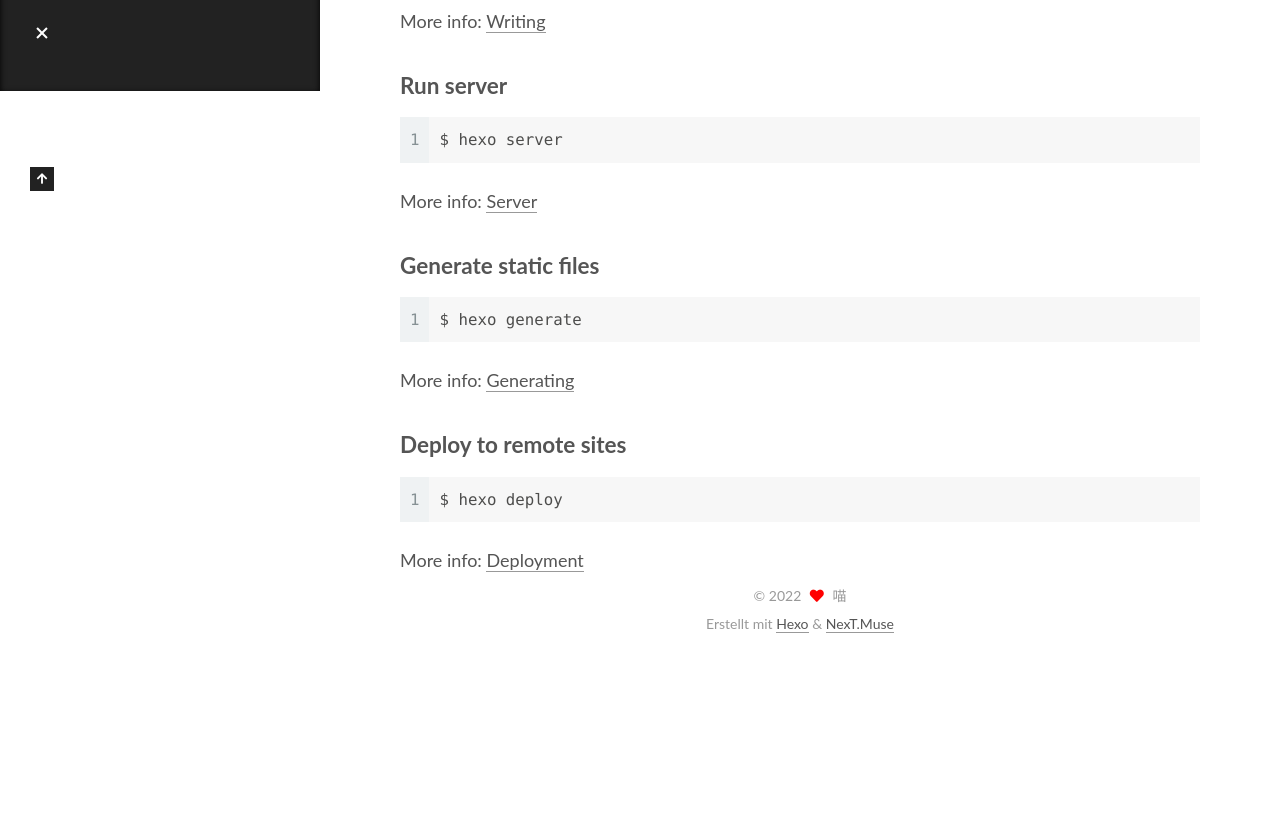
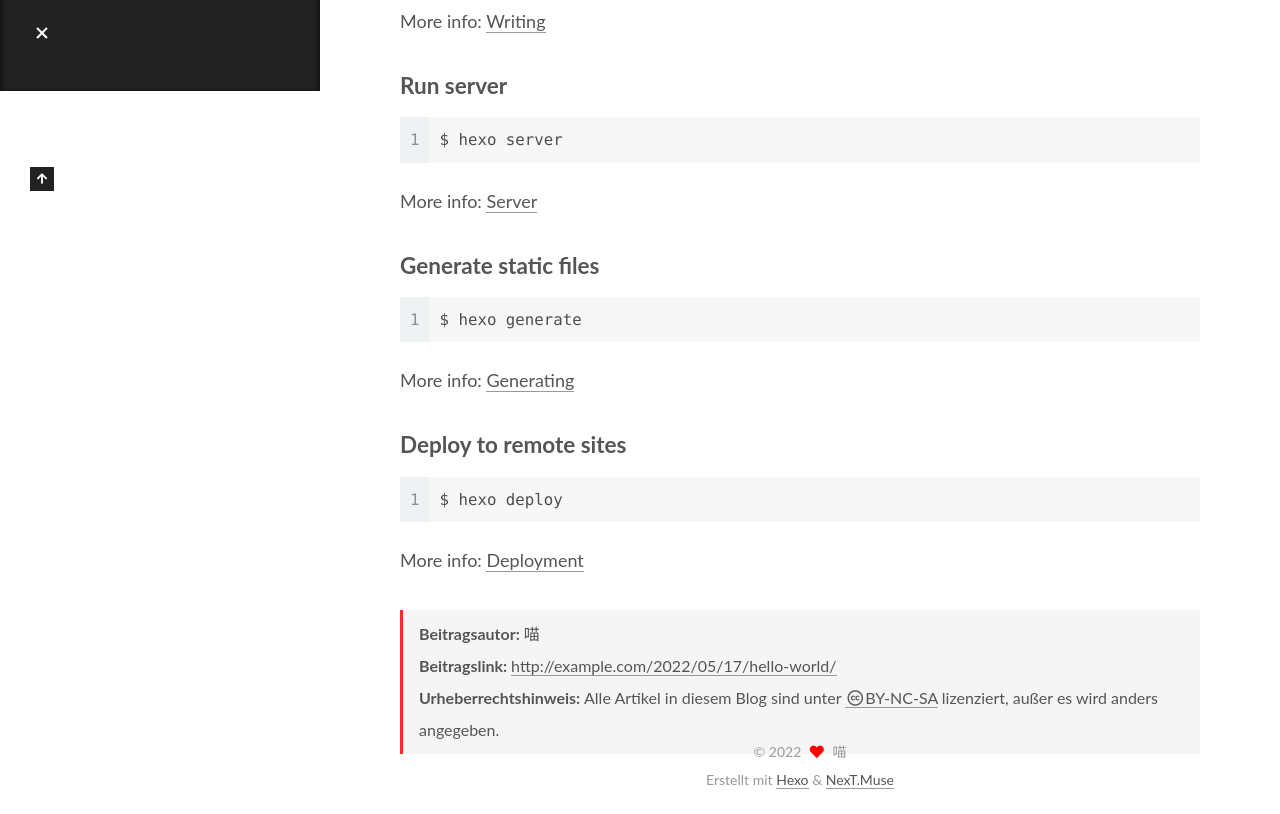
Before and after one commit to LongNamesAreSatisfying/LongNamesAreSatisfying.github.io, a plain HTML site: page 2022/05/17/hello-world/index.html in a window 1280 px wide. Shown: the part 709-1523 px from the top of the page. Before the commit the page ends 1367 px from the top, so only its background shows below. Drawn offline with Linux system fonts and the light colour scheme.

Commit message:
Site updated: 2022-05-17 01:25:07

```diff
--- a/2022/05/17/hello-world/index.html
+++ b/2022/05/17/hello-world/index.html
@@ -207,6 +207,23 @@
 
 
 
+
+<div>
+<ul class="post-copyright">
+  <li class="post-copyright-author">
+    <strong>Beitragsautor:  </strong>喵
+  </li>
+  <li class="post-copyright-link">
+    <strong>Beitragslink: </strong>
+    <a href="http://example.com/2022/05/17/hello-world/" title="Hello World">http://example.com/2022/05/17/hello-world/</a>
+  </li>
+  <li class="post-copyright-license">
+    <strong>Urheberrechtshinweis:  </strong>Alle Artikel in diesem Blog sind unter <a href="https://creativecommons.org/licenses/by-nc-sa/4.0/zh-CN" rel="noopener" target="_blank"><i class="fab fa-fw fa-creative-commons"></i>BY-NC-SA</a> lizenziert, außer es wird anders angegeben.
+  </li>
+</ul>
+</div>
+
+
       <footer class="post-footer">
 
 
@@ -290,6 +307,9 @@
       </div>
   </nav>
 </div>
+  <div class="cc-license motion-element" itemprop="license">
+    <a href="https://creativecommons.org/licenses/by-nc-sa/4.0/zh-CN" class="cc-opacity" rel="noopener" target="_blank"><img src="/images/cc-by-nc-sa.svg" alt="Creative Commons"></a>
+  </div>
 
 
 
--- a/css/main.css
+++ b/css/main.css
@@ -1168,7 +1168,7 @@ pre .javascript .function {
 }
 .links-of-author a::before,
 .links-of-author span.exturl::before {
-  background: #7d99ff;
+  background: #fca3cf;
   border-radius: 50%;
   content: ' ';
   display: inline-block;
@@ -1962,6 +1962,13 @@ pre .javascript .function {
 #qr p {
   text-align: center;
 }
+.post-copyright {
+  background: var(--card-bg-color);
+  border-left: 3px solid #ff2a2a;
+  list-style: none;
+  margin: 2em 0 0;
+  padding: 0.5em 1em;
+}
 .category-all-page .category-all-title {
   text-align: center;
 }
```
Also changed, not shown: archives/2022/05/index.html (+3 -0 lines), archives/2022/index.html (+3 -0 lines), archives/index.html (+3 -0 lines), index.html (+3 -0 lines).
